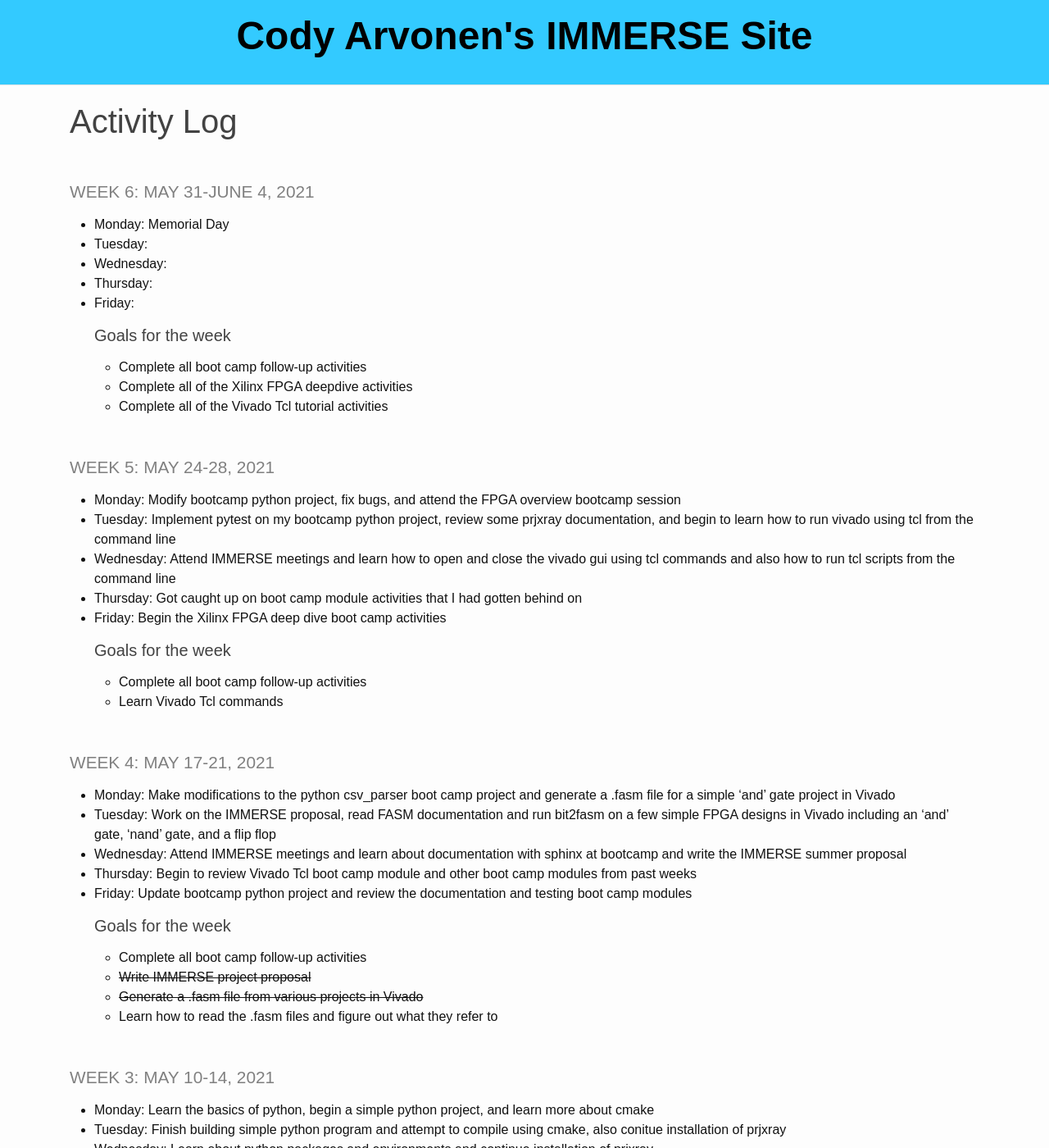
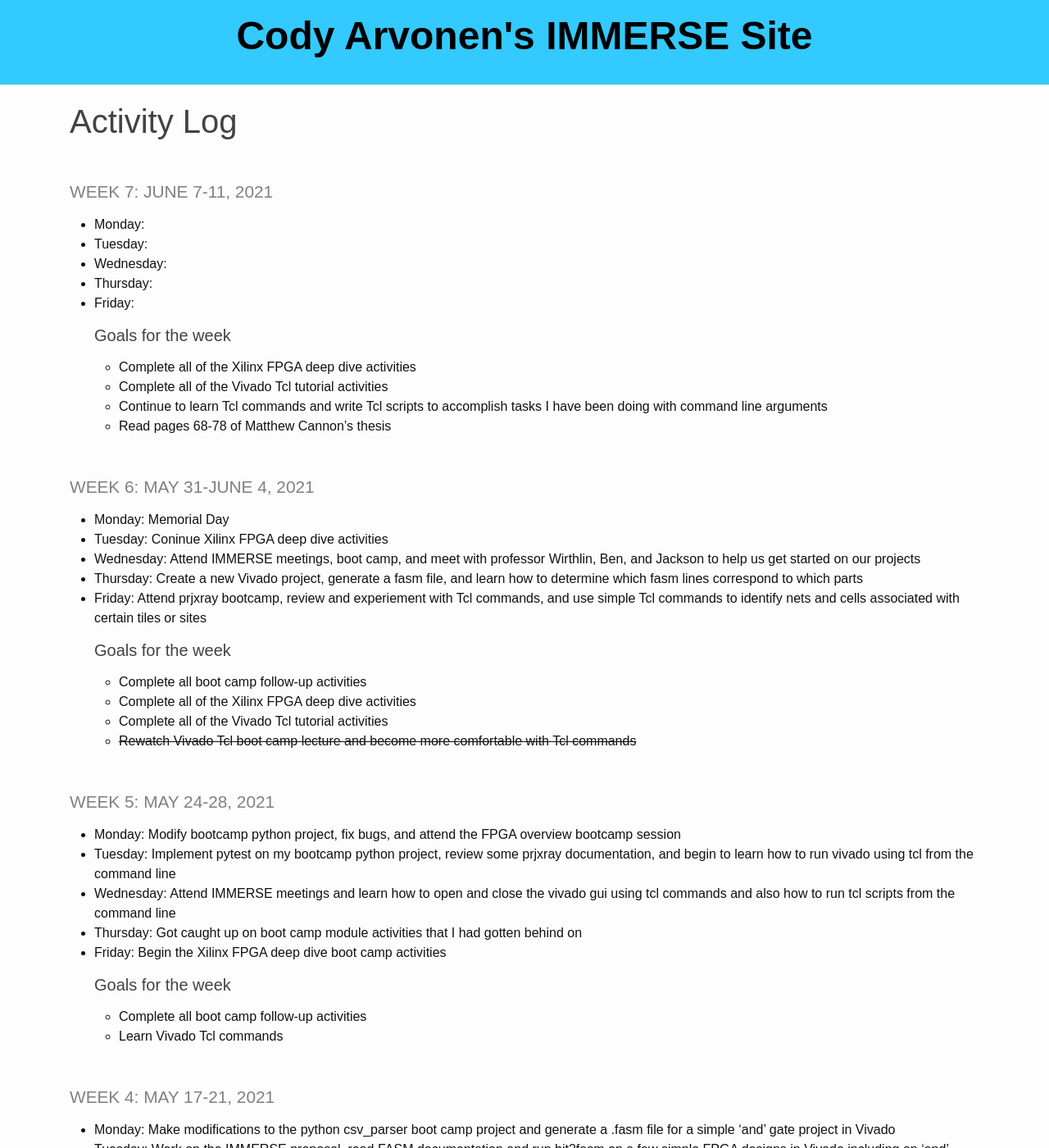
Before and after one commit to codyarvonen/personal_website, a Jekyll site: the page built from _pages/log.md, in a window 1280 px wide and 1400 px high. Shown: the whole window at 82% size. Built offline with Jekyll 4.4.1, drawn with Linux system fonts in a browser that asks for light colours.

Commit message:
lots of updates

```diff
--- a/_pages/log.md
+++ b/_pages/log.md
@@ -3,18 +3,34 @@ layout: default
 title: Activity Log
 ---
 
-### **Week 6: May 31-June 4, 2021**
+### **Week 7: June 7-11, 2021**
 
-* **Monday**: Memorial Day
+* **Monday**:
 * **Tuesday**:
 * **Wednesday**:
 * **Thursday**:
 * **Friday**:
 
   ##### **Goals for the week**
+    * Complete all of the Xilinx FPGA deep dive activities
+    * Complete all of the Vivado Tcl tutorial activities
+    * Continue to learn Tcl commands and write Tcl scripts to accomplish tasks I have been doing with command line arguments
+    * Read pages 68-78 of Matthew Cannon's thesis
+
+### **Week 6: May 31-June 4, 2021**
+
+* **Monday**: Memorial Day
+* **Tuesday**: Coninue Xilinx FPGA deep dive activities
+* **Wednesday**: Attend IMMERSE meetings, boot camp, and meet with professor Wirthlin, Ben, and Jackson to help us get started on our projects
+* **Thursday**: Create a new Vivado project, generate a fasm file, and learn how to determine which fasm lines correspond to which parts
+* **Friday**: Attend prjxray bootcamp, review and experiement with Tcl commands, and use simple Tcl commands to identify nets and cells associated with certain tiles or sites
+
+  ##### **Goals for the week**
     * Complete all boot camp follow-up activities
-    * Complete all of the Xilinx FPGA deepdive activities
+    * Complete all of the Xilinx FPGA deep dive activities
     * Complete all of the Vivado Tcl tutorial activities
+    * ~~Rewatch Vivado Tcl boot camp lecture and become more comfortable with Tcl commands~~
+
 
 ### **Week 5: May 24-28, 2021**
 
```
Also changed, not shown: _pages/schedule.md (+8 -0 lines).
